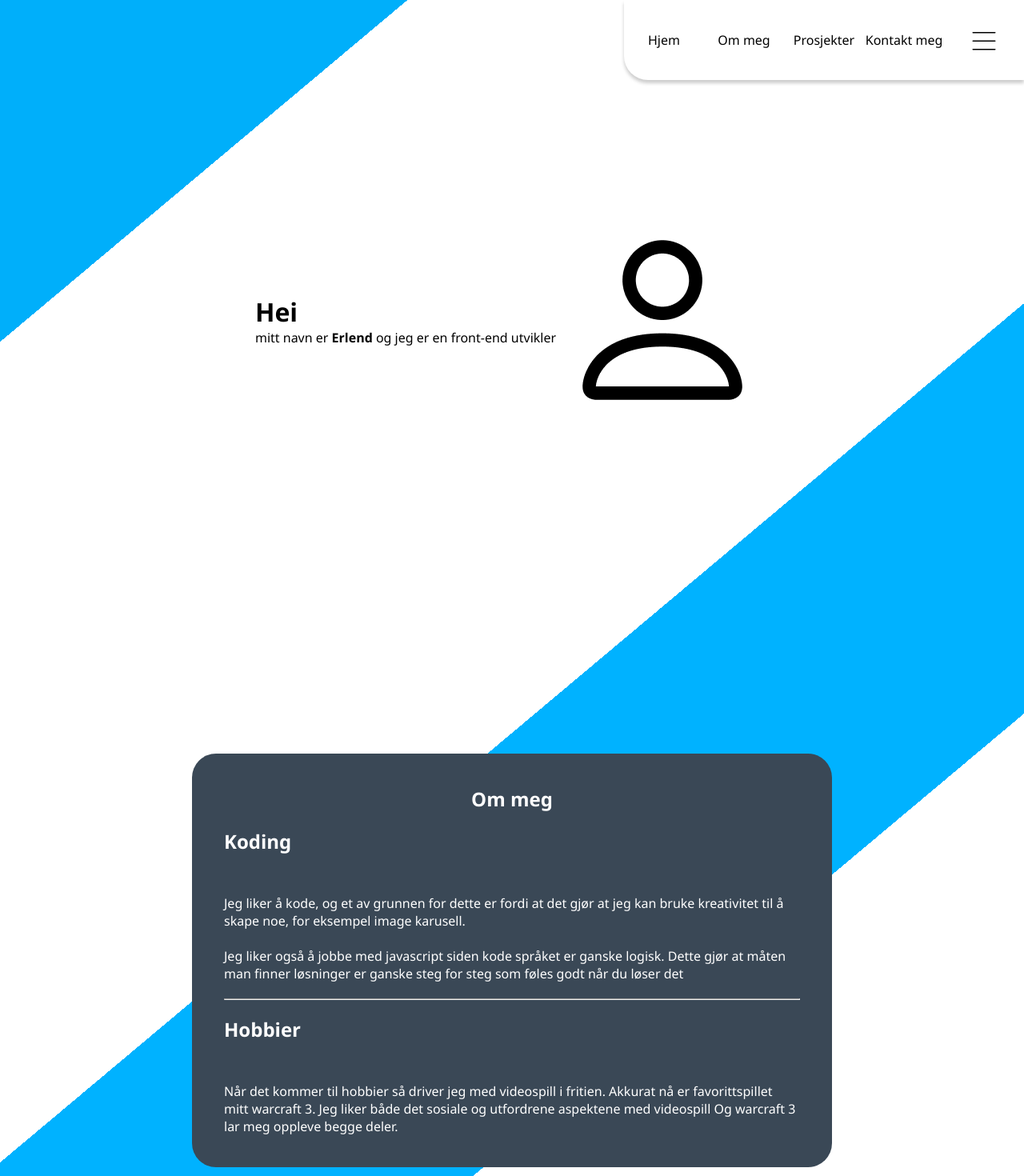
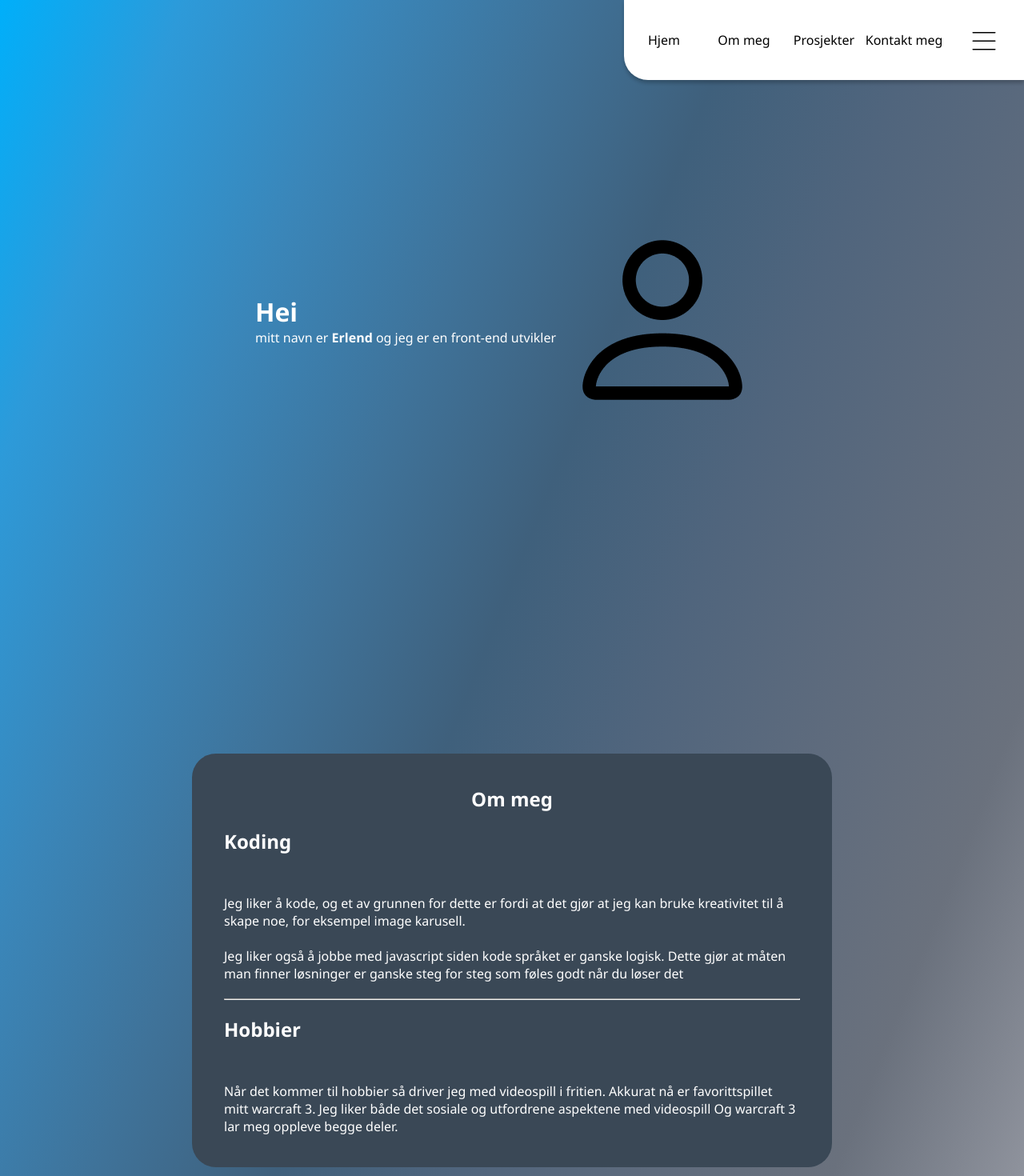
Before and after one commit to Erlandino/portfolio, a React (Create React App) app: page / in a window 1280 px wide. Shown: the top 1470 px of the page at 80% size. Built offline with nearby package versions, Linux system fonts and the light colour scheme; the HTML template or start-up script is replaced by a standard one.

Commit message:
new background color and some minor styling

```diff
--- a/src/index.css
+++ b/src/index.css
@@ -10,8 +10,9 @@ body,
   font-family: "Segoe UI", Tahoma, Geneva, Verdana, sans-serif;
 }
 body {
-  background: linear-gradient(140deg, #00affa 10%, #ffffff 10%, #ffffff 34%, #00b2ff 34%, #00b2ff 46%, rgba(255, 255, 255, 0) 46%),
-    linear-gradient(40deg, #ffffff 22.15%, #00b2ff 22.15%, #00b2ff 32.86%, #ffffff 32.86%);
+  /* background: linear-gradient(140deg, #00affa 10%, #ffffff 10%, #ffffff 34%, #00b2ff 34%, #00b2ff 46%, rgba(255, 255, 255, 0) 46%),
+    linear-gradient(40deg, #ffffff 22.15%, #00b2ff 22.15%, #00b2ff 32.86%, #ffffff 32.86%); */
+  background-image: linear-gradient(to right bottom, #00affa, #2d9ad9, #3a86b9, #3f739a, #3f607c, #50657d, #5e6b7d, #6a717d, #8e929c, #b4b5bc, #d9d9dd, #ffffff);
 }
 
 /* Introduction page start */
@@ -19,6 +20,7 @@ body {
   display: flex;
   flex-direction: column;
   height: 100vh;
+  color: white;
 }
 .introduction__container {
   display: flex;
@@ -53,12 +55,12 @@ body {
   color: white;
   border-radius: 30px;
   max-width: 800px;
+  max-height: 100%;
   padding: 40px;
 }
 .aboutMe__container__title {
   text-align: center;
   margin-bottom: 20px;
-  color: ;
 }
 .aboutMe__container__lineBreak {
   margin: 20px 0;
@@ -159,7 +161,7 @@ body {
   border-radius: 30px;
   color: white;
   width: 500px;
-  border: solid;
+  /* border: solid; */
 }
 .contact__form * {
   border-radius: 10px;
@@ -193,6 +195,7 @@ body {
   display: flex;
   flex-direction: row;
   justify-content: space-between;
+  cursor: pointer;
 }
 .nav__ul__li {
   list-style: none;
@@ -212,9 +215,6 @@ body {
   width: 100%;
   height: 100%;
 }
-.nav__ul__li__menu {
-  cursor: pointer;
-}
 @media screen and (max-width: 600px) {
   .nav__ul {
     flex-direction: column;
```
